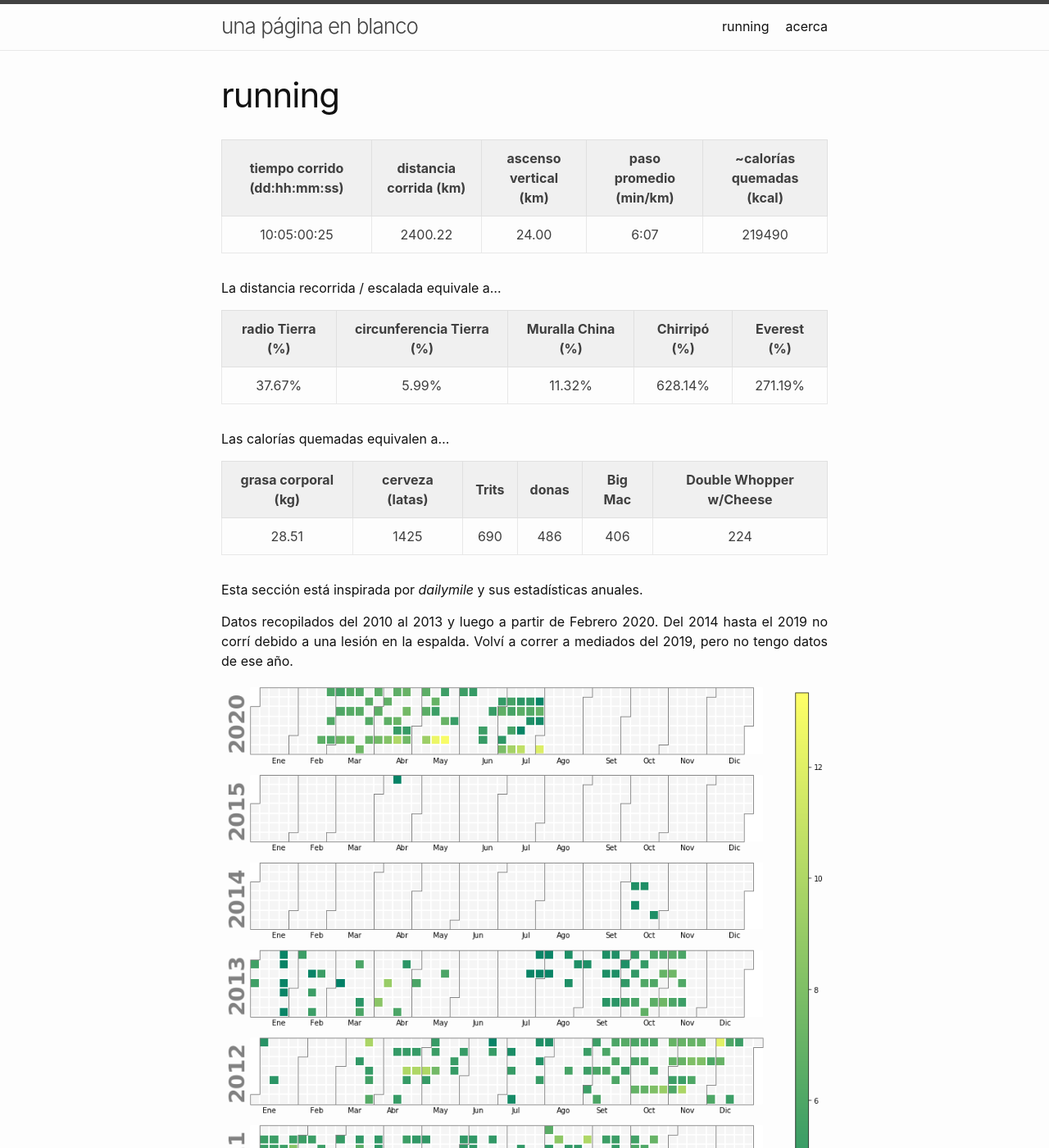
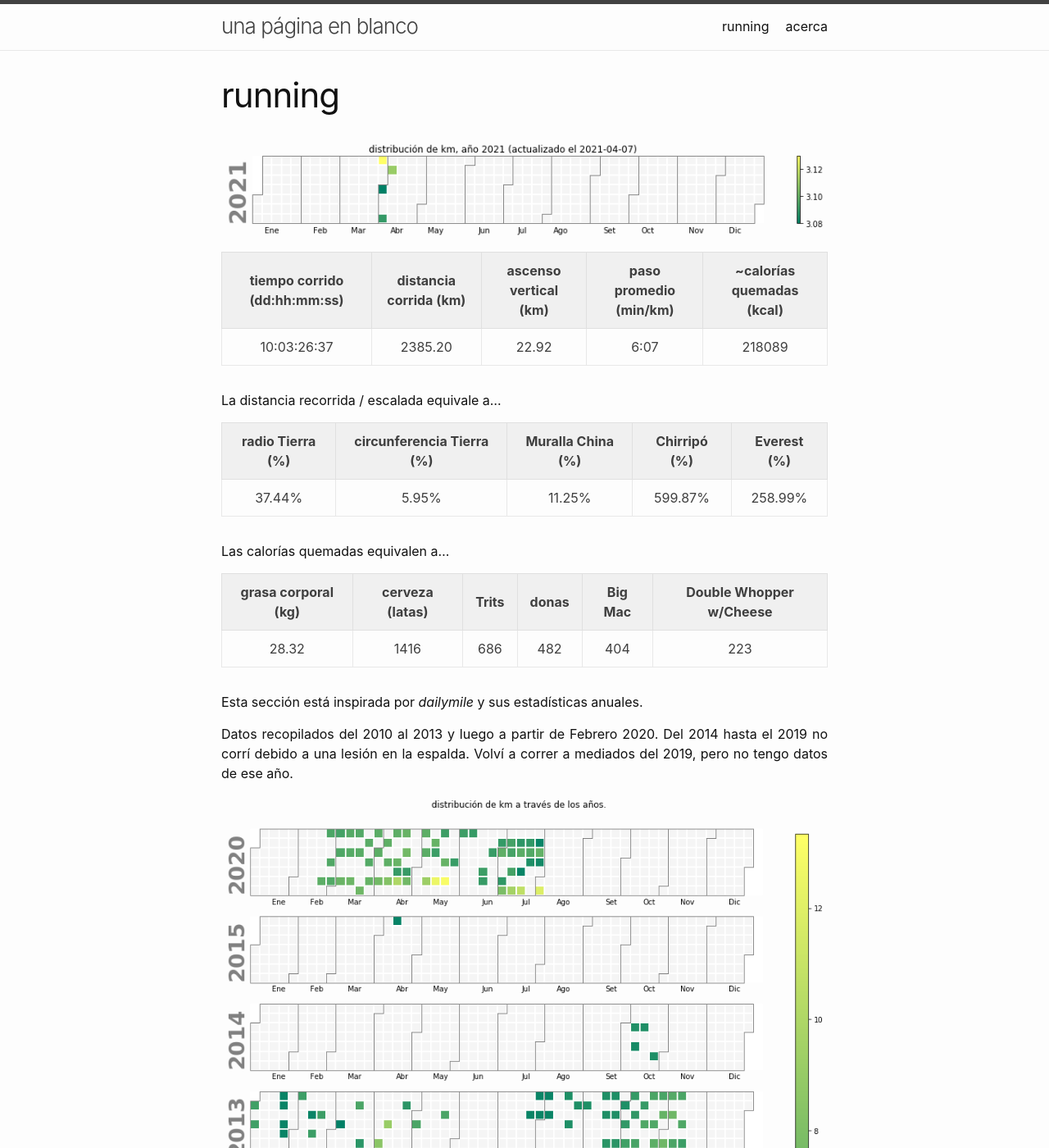
Before and after one commit to eguevaralopez/eguevaralopez.github.io, a Jekyll site: the page built from running.md, in a window 1280 px wide and 1400 px high. Shown: the whole window at 82% size. Built offline with Jekyll 4.4.1, drawn with Linux system fonts in a browser that asks for light colours; some of the changed text lies outside the part shown.

Commit message:
running heatmap

```diff
--- a/running.md
+++ b/running.md
@@ -4,28 +4,30 @@ title: running
 permalink: /running/
 ---
 <style>body {text-align: justify}</style>
+{:refdef: style="text-align: center;"}
+![2010-2020](/assets/img/running_2021.png)
+{: refdef}
+
 | tiempo corrido (dd:hh:mm:ss) | distancia corrida (km) | ascenso vertical (km) | paso promedio (min/km) | ~calorías quemadas (kcal) |
 |:----------------------------:|:----------------------:|:---------------------:|:----------------------:|:-------------------------:|
-| 10:05:00:25                  | 2400.22                | 24.00                 | 6:07                   | 219490                    |
+| 10:03:26:37                  | 2385.20                | 22.92                 | 6:07                   | 218089                    |
 
 La distancia recorrida / escalada equivale a...
 
 | radio Tierra (%) | circunferencia Tierra (%) | Muralla China (%) | Chirripó (%) | Everest (%) |
 |:----------------:|:-------------------------:|:-----------------:|:------------:|:-----------:|
-| 37.67%           | 5.99%                     | 11.32%            | 628.14%      | 271.19%     |
+| 37.44%           | 5.95%                     | 11.25%            | 599.87%      | 258.99%     |
 
 Las calorías quemadas equivalen a...
 
 | grasa corporal (kg) | cerveza (latas) | Trits | donas | Big Mac | Double Whopper w/Cheese |
 |:-------------------:|:---------------:|:-----:|:-----:|:-------:|:-----------------------:|
-| 28.51               | 1425            | 690   | 486   | 406     | 224                     |
+| 28.32               | 1416            | 686   | 482   | 404     | 223                     |
 
 Esta sección está inspirada por *dailymile* y sus estadísticas anuales.
 
 Datos recopilados del 2010 al 2013 y luego a partir de Febrero 2020. Del 2014 hasta el 2019 no corrí debido a una lesión en la espalda. Volví a correr a mediados del 2019, pero no tengo datos de ese año.
 
 {:refdef: style="text-align: center;"}
-![2010-2020](/assets/img/running_heatmap-old.png)
+![2010-2020](/assets/img/running_2010-2020.png)
 {: refdef}
-
-Última actualización : 2021-04-05
```
Also changed, not shown: assets/img/running_2010-2020.png (added), assets/img/running_2021.png (added), assets/img/running_heatmap-old.png (deleted).
